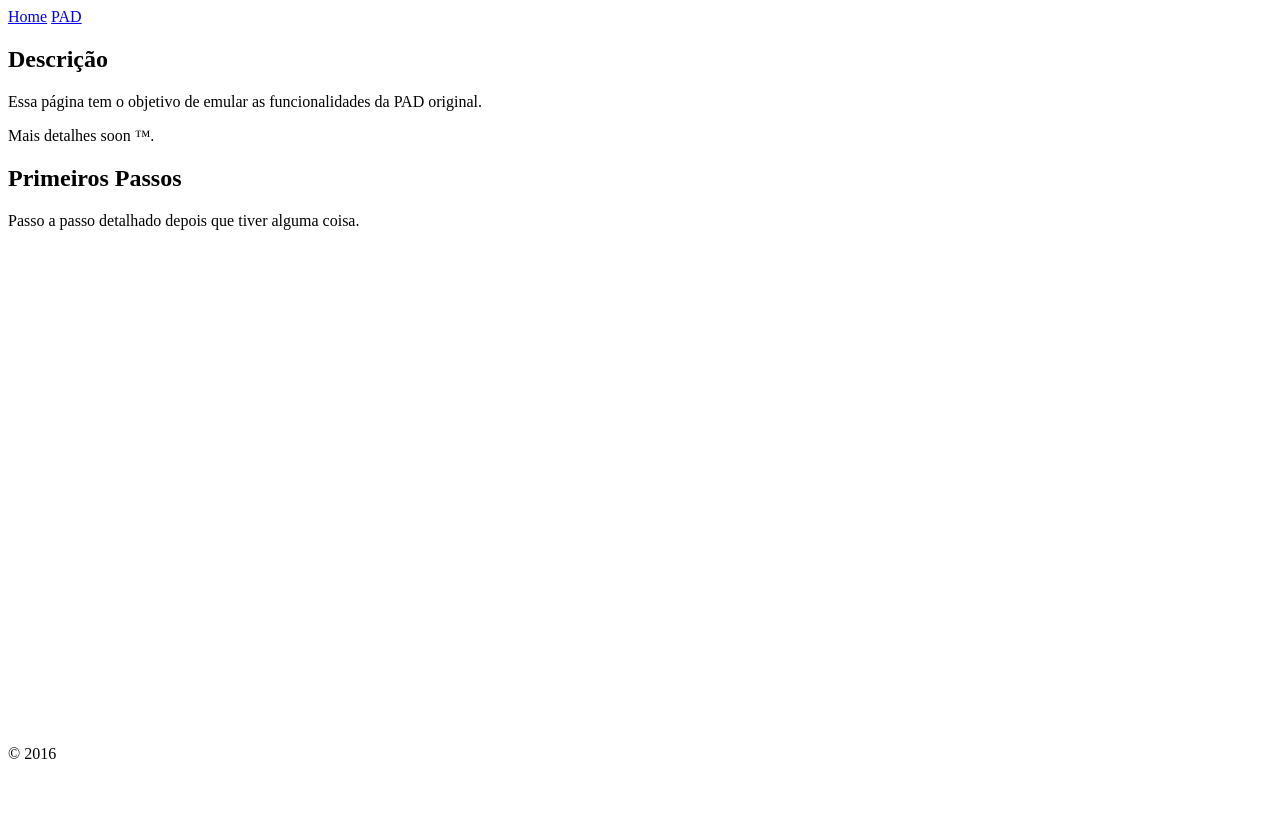
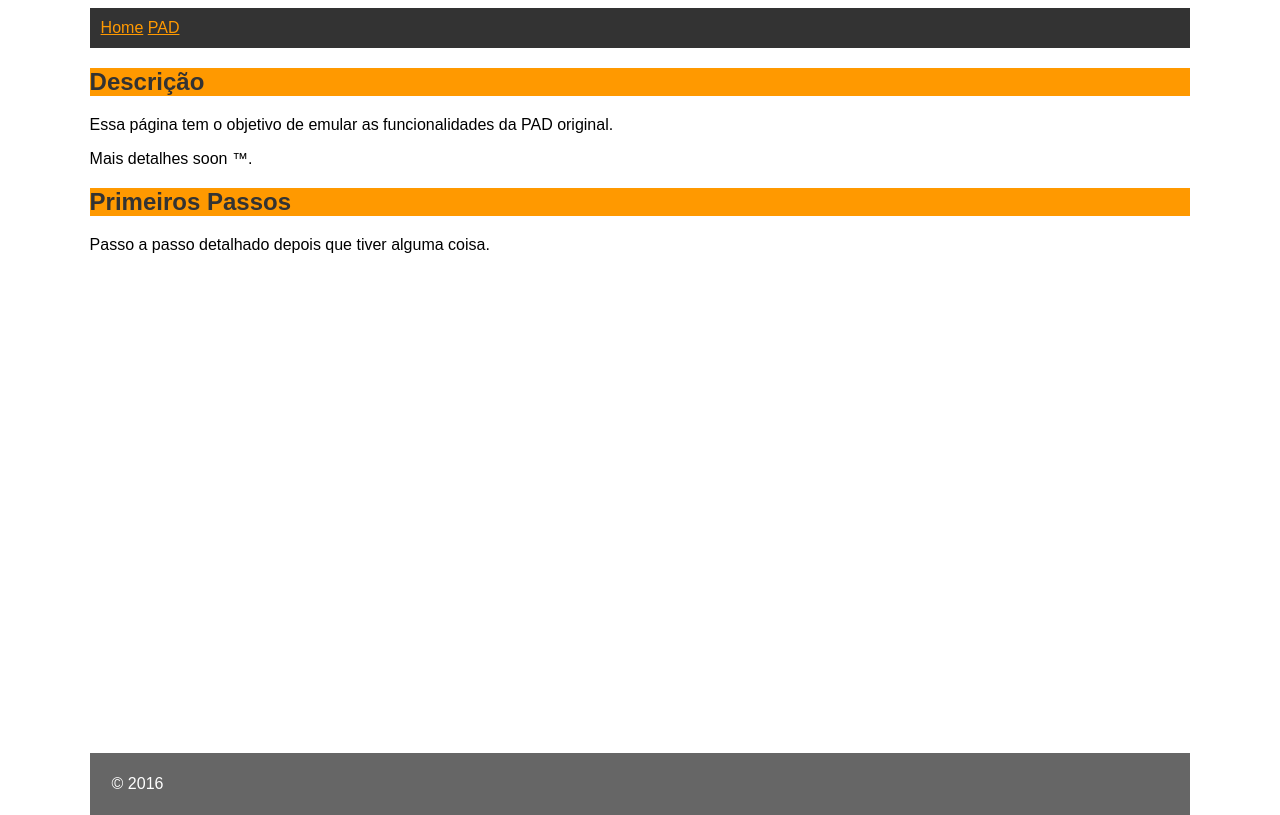
Before and after one commit to 52factorial/pad, a website: page html/pad.html in a window 1280 px wide. Drawn offline with Linux system fonts and the light colour scheme.

Commit message:
Crude initial style

```diff
--- a/html/style.css
+++ b/html/style.css
@@ -1,28 +1,34 @@
-html, body {
-    height: 100%;
+body {
+    margin-left: 7%;
+    margin-right: 7%;
+    font-family: 'Ubuntu', sans-serif;
 }
 
-#wrap {
-    min-height: 100%;
+footer {
+    background-color: #666666;
+    color: white;
+    padding: 2%;
 }
 
-#main {
-    overflow:auto;
-    padding-bottom: 5%;
-}  /* must be same height as the footer */
-
-#footer {
-    position: relative;
-    margin-top: -5%; /* negative value of footer height */
-    height: 5%;
-    clear:both;
+header {
+    background-color: #333333;
+    color: #FF9900;
+    padding: 1%;
 }
 
+h1 {
+    background-color: #FF9900;
+    color: #333333;
+}
+
+nav a:link, nav a:visited {
+    color:#FF9900;
+}
+
+/* Styles for sticking footer to the bottom of the page */
+html, body {height: 100%;}
+#wrap {min-height: 100%;}
+#main {overflow:auto; padding-bottom: 5%;}  /* must be same height as the footer */
+#footer {position: relative; margin-top: -5%; /* negative value of footer height */ height: 5%; clear:both;}
 /*Opera Fix*/
-body:before {
-    content:"";
-    height:100%;
-    float:left;
-    width:0;
-    margin-top:-32767px;/
-}
+body:before {content:""; height:100%; float:left; width:0; margin-top:-32767px;/}
```
